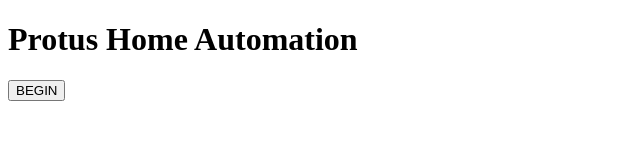
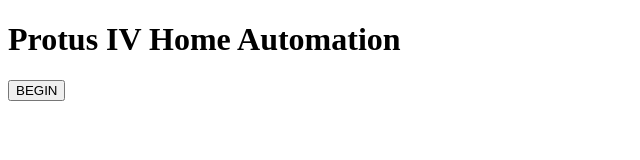
Before and after one commit to Insane-Instructors/Proteus, a plain HTML site: page index.html in a window 1280 px wide. Shown: the whole page, without its empty margins (0-640 px from the left). Drawn offline with Linux system fonts and the light colour scheme.

Commit message:
Update index.html

```diff
--- a/index.html
+++ b/index.html
@@ -7,7 +7,7 @@
     <title>Proteus</title>
 </head>
 <body>
-    <h1>Protus Home Automation</h1>
+    <h1>Protus IV Home Automation</h1>
     <button id="start-button" class="btn btn-lg btn-wink">BEGIN</button>
 </body>
 </html>
```
